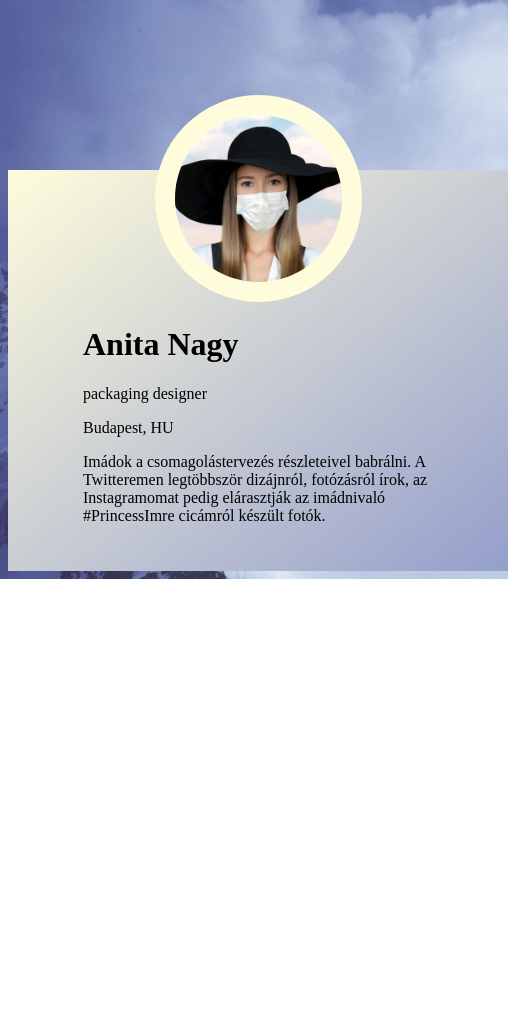
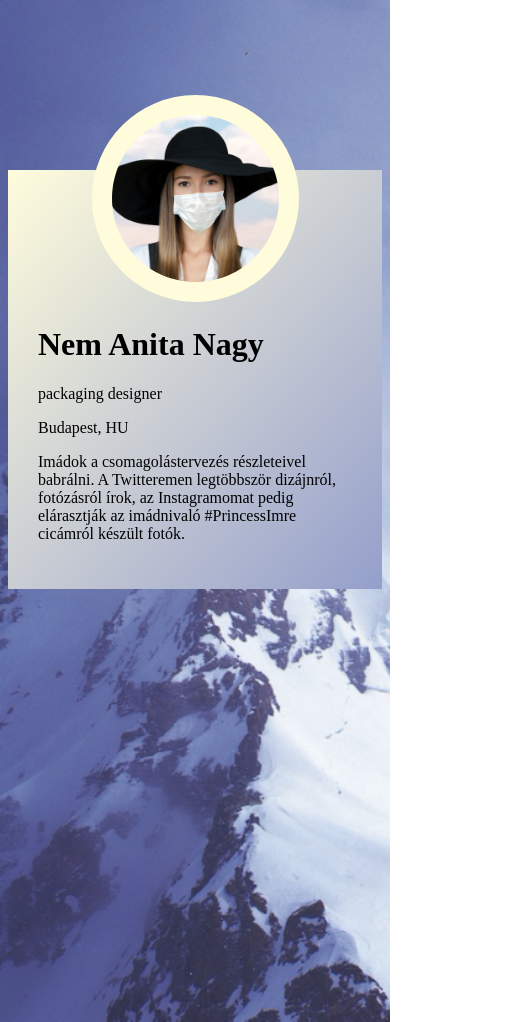
Before and after one commit to hubudibu/codeberry-nevjegy, a plain HTML site: page index.html in a window 390 px wide. Shown: the whole page, 508 px wide, since content can reach past the window. Before the commit the page ends 844 px from the top, so only its background shows below. Drawn offline with Linux system fonts and the light colour scheme.

Commit message:
mobil barát layout max-width-el

```diff
--- a/index.html
+++ b/index.html
@@ -9,9 +9,10 @@
 <body>
 
   <div class="box">
+    <div class="content">
       <img class="avatar" src="images/avatar.png" alt="Egy kép Anitáról kalapban és maszkban">
       <h1>
-      Anita Nagy
+        Nem Anita Nagy
       </h1>
       <p>
         packaging designer
@@ -23,6 +24,7 @@
         Imádok a csomagolástervezés részleteivel babrálni. A Twitteremen legtöbbször dizájnról, fotózásról írok, az Instagramomat pedig elárasztják az imádnivaló #PrincessImre cicámról készült fotók.
       </p>
     </div>
+  </div>
 
 </body>
 </html>
--- a/style.css
+++ b/style.css
@@ -2,15 +2,21 @@ body {
   background: url(images/hegyek.png);
   background-repeat: no-repeat;
   background-size: cover;
+  min-height: 100vh;
 }
 
 .box {
-  width: 500px;
+  max-width: 500px;
   margin: 170px auto 0;
   background: linear-gradient(to left top, #949FCB 0%, #FFFCDC 100%);
-  padding: 135px 75px 30px;
+  padding: 135px 30px 30px;
   box-sizing: border-box;
   position: relative;
+}
+
+.content {
+  max-width: 350px;
+  margin: 0 auto;
 }
 
 .avatar {
```
Lines whose indentation alone changed are shown as unchanged.
